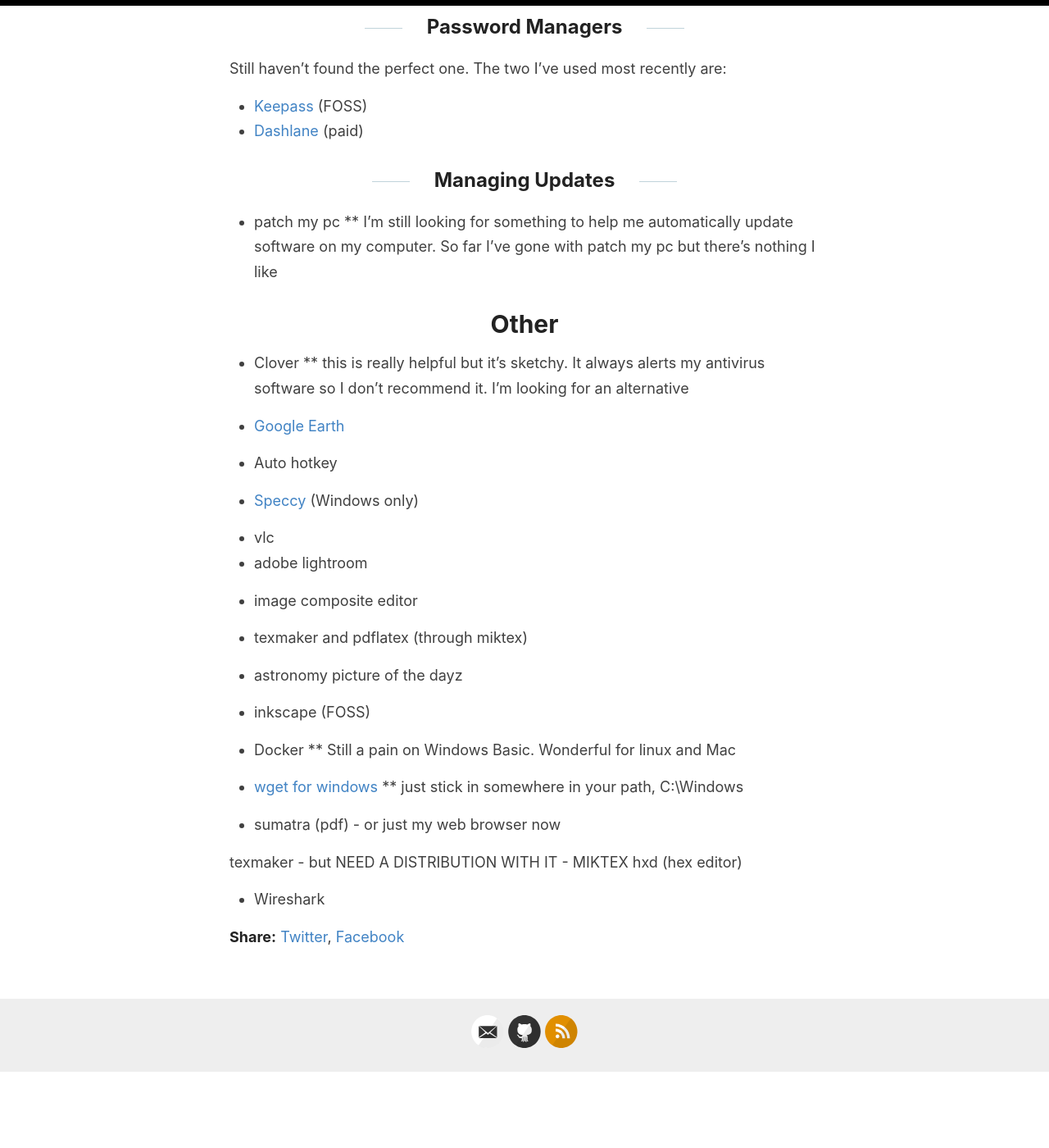
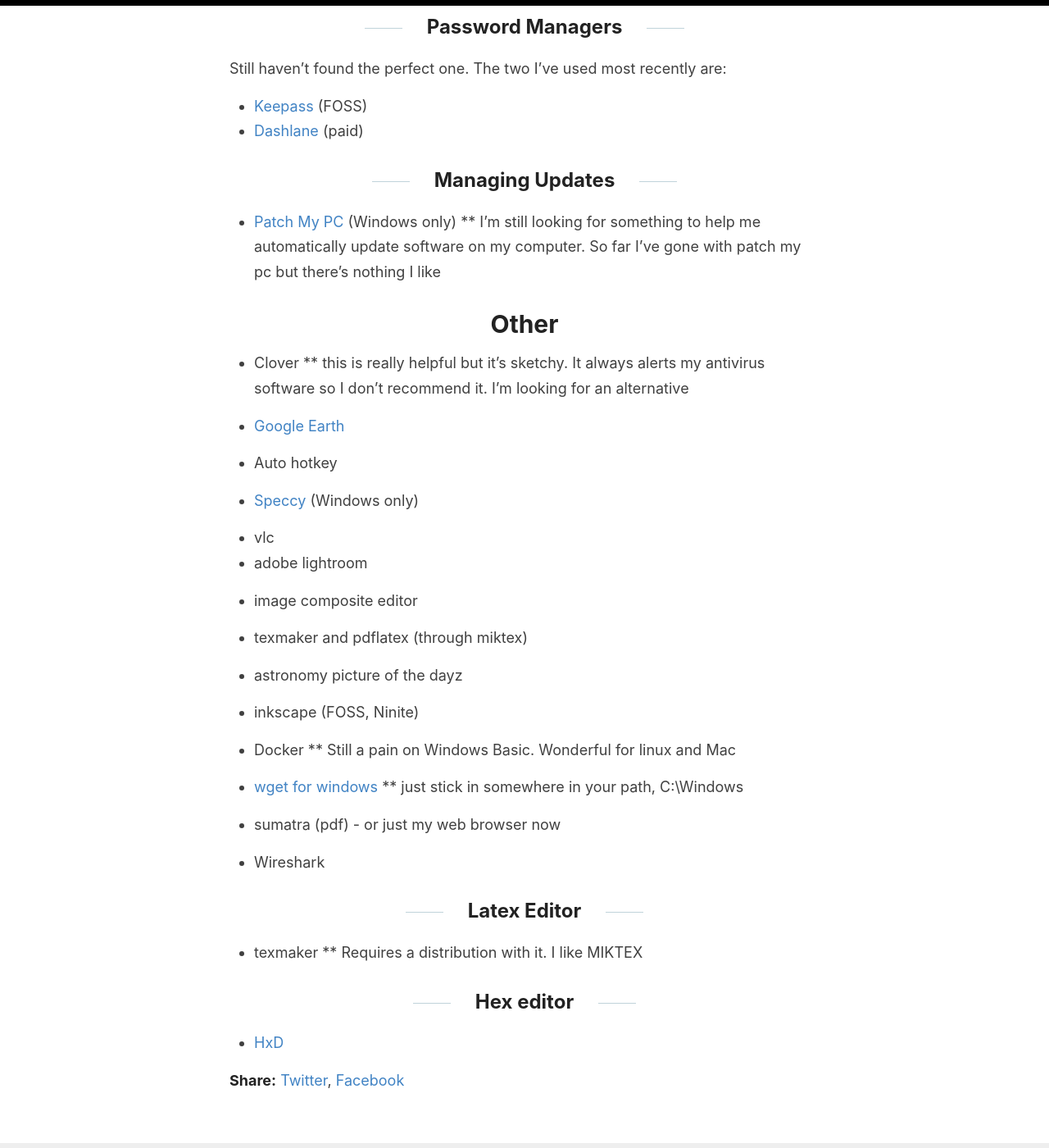
Before and after one commit to jss367/blog, a Jekyll site: the page built from _posts/2018-10-10-Software-I-Use.md, in a window 1280 px wide and 1400 px high, scrolled down 5701 px. Shown: the whole window at 82% size. Built offline with Jekyll 4.4.1, drawn with Linux system fonts in a browser that asks for light colours; before the commit the page ends 7009 px from its top, so only the background shows below that; some of the changed text lies outside the part shown.

Commit message:
Update 2018-10-10-Software-I-Use.md

```diff
--- a/_posts/2018-10-10-Software-I-Use.md
+++ b/_posts/2018-10-10-Software-I-Use.md
@@ -138,20 +138,20 @@ You can actually copy the whole thing in my Gists: https://gist.github.com/jss36
 
 # Web browsers
 I always have three or more web browsers on each computer. I use them for different things. All are very good.
-* [Google Chrome](https://www.google.com/chrome/)
-* Mozille Firefox
+* [Google Chrome](https://www.google.com/chrome/) (Ninite)
+* Mozille Firefox (Ninite)
 * [Brave](https://brave.com/)
 
 
 
 # Music
-Spotify
+[Spotify](https://www.spotify.com/us/)
 - seems to have won the market for now
 
 # Cloud Storage
 
 * Google backup and sync
-* Dropbox
+* [Dropbox](https://www.dropbox.com/)
 * [Microsoft OneDrive](https://products.office.com/en-us/onedrive/online-cloud-storage)
 * [Pcloud Drive](https://www.pcloud.com/download-free-online-cloud-file-storage.html)
 
@@ -203,7 +203,7 @@ Still haven't found the perfect one. The two I've used most recently are:
 
 ## Managing Updates
 
-* patch my pc
+* [Patch My PC](https://patchmypc.com/home-updater-download) (Windows only)
 ** I'm still looking for something to help me automatically update software on my computer. So far I've gone with patch my pc but there's nothing I like
 
 
@@ -227,8 +227,7 @@ Still haven't found the perfect one. The two I've used most recently are:
 
 * astronomy picture of the dayz
 
-* inkscape (FOSS)
-
+* inkscape (FOSS, Ninite)
 
 * Docker
 ** Still a pain on Windows Basic. Wonderful for linux and Mac
@@ -239,8 +238,12 @@ Still haven't found the perfect one. The two I've used most recently are:
 
 * sumatra (pdf) - or just my web browser now
 
+* Wireshark
 
-texmaker - but NEED A DISTRIBUTION WITH IT - MIKTEX
-hxd (hex editor)
+## Latex Editor
 
-* Wireshark
+* texmaker
+** Requires a distribution with it. I like MIKTEX
+
+## Hex editor
+* [HxD](https://mh-nexus.de/en/hxd/)
```
